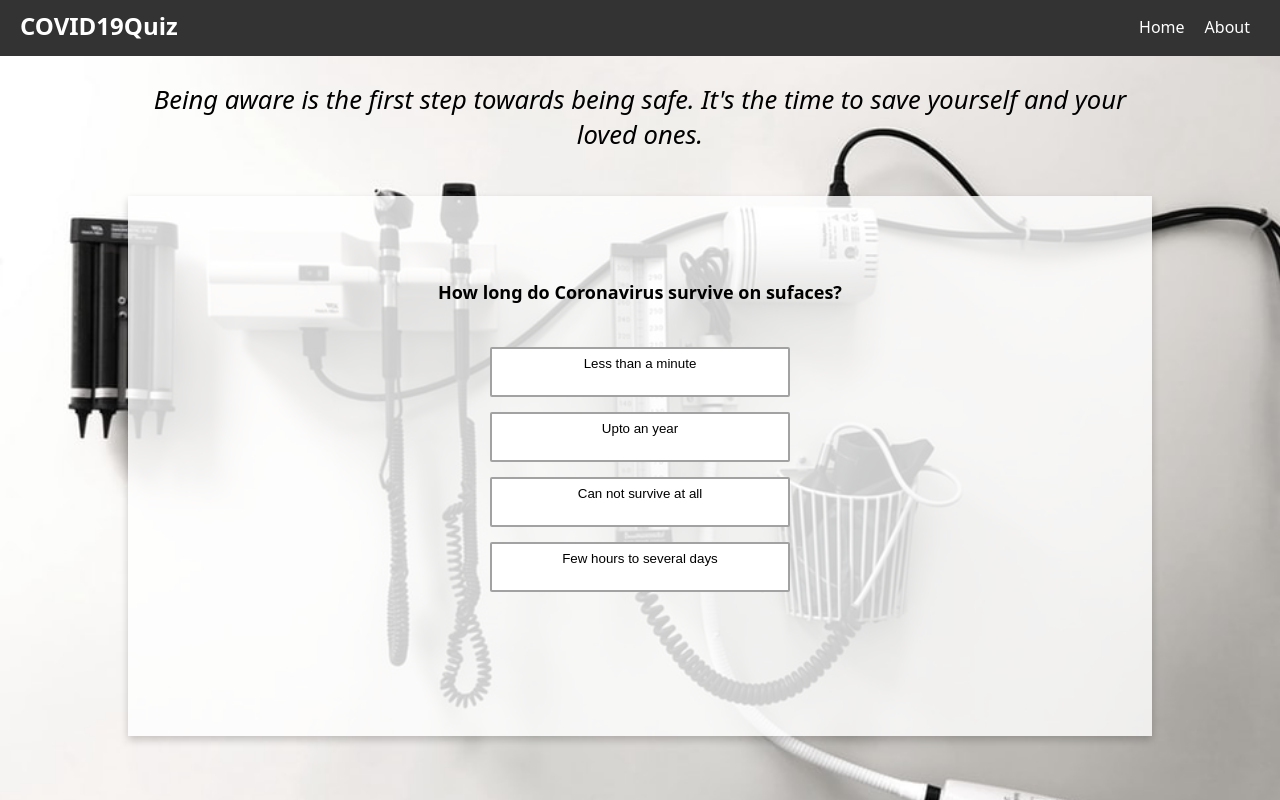
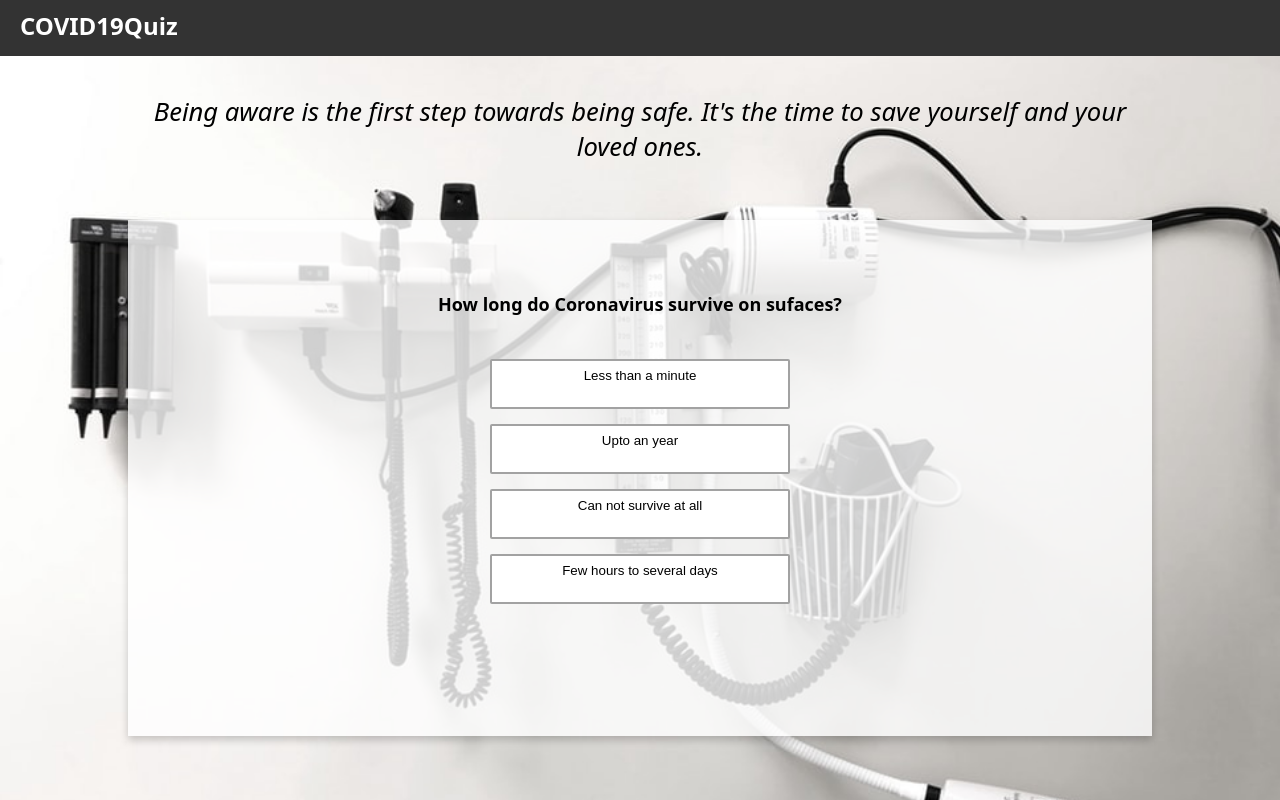
Before and after one commit to iAchyut/COVID-19, a React (Create React App) app: page / in a window 1280 px wide. Built offline with nearby package versions, Linux system fonts and the light colour scheme.

Commit message:
home page removed

```diff
--- a/src/screens/home/home.module.css
+++ b/src/screens/home/home.module.css
@@ -147,5 +147,5 @@
     font-size: 2em;
     text-align: center;
     font-style : italic;
-    margin: 18px 0;
+    margin: 30px 0;
 }
--- a/src/ui_components/toolbar/toolbar.jsx
+++ b/src/ui_components/toolbar/toolbar.jsx
@@ -31,7 +31,7 @@ export default class Toolbar extends Component {
 
         </span>
         <nav className={Styles.DesktopOnly}>
-          <NavigationItems />
+          {/* <NavigationItems /> */}
         </nav>
       </header>
     );
```
